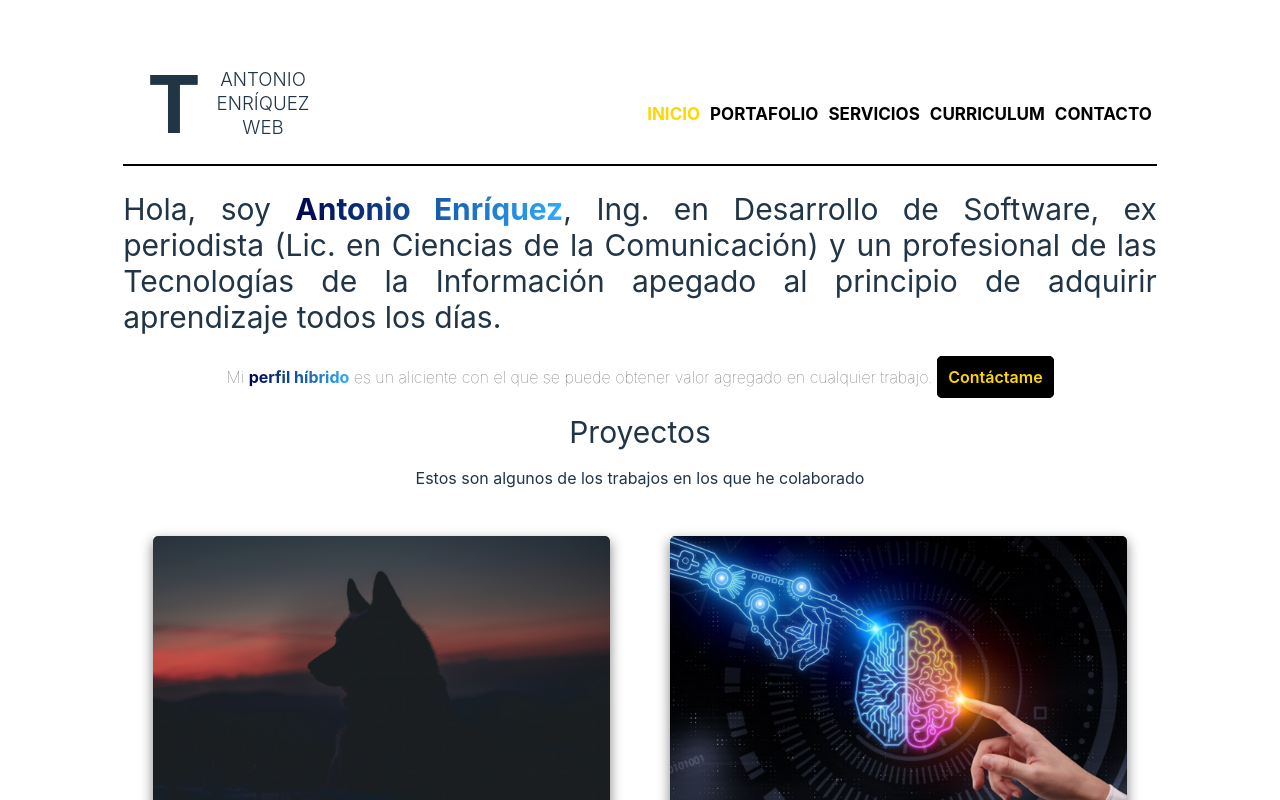
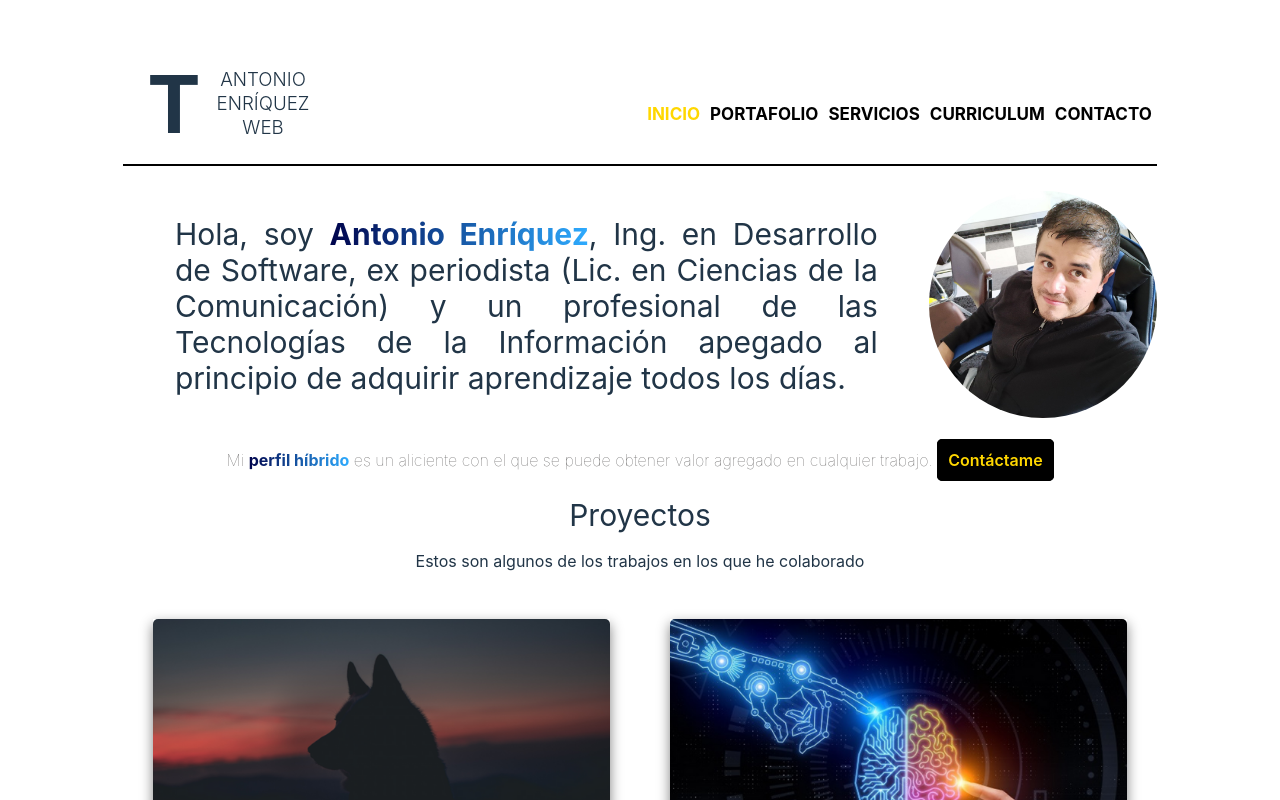
Before and after one commit to zucar0/blog-nextjs-cf, a React (Vite) app in the folder blog-proyecto-cf/: page /inicio in a window 1280 px wide. Shown: the top 800 px of the page. Built offline with nearby package versions, Linux system fonts and the light colour scheme.

Commit message:
imagen main

```diff
--- a/blog-proyecto-cf/src/App.css
+++ b/blog-proyecto-cf/src/App.css
@@ -236,3 +236,19 @@
 .page .mask{
   width: 100%;
 }
+
+.container-header{
+  display: inline-flex;
+}
+
+.container-header img{
+  border-radius: 100%;
+  aspect-ratio: 1/1;
+  object-fit: cover;
+  width: 22%;
+}
+
+.home .container-header .main{
+  padding-left: 5%;
+  padding-right: 5%;
+}
--- a/blog-proyecto-cf/src/components/inicio.jsx
+++ b/blog-proyecto-cf/src/components/inicio.jsx
@@ -5,9 +5,12 @@ import { ListadoTrabajos } from './listado';
 export const Inicio = () => {
   return (
     <div className='home'>
-      <h2 className='main'>
-        Hola, soy <strong>Antonio Enríquez</strong>, Ing. en Desarrollo de Software, ex periodista (Lic. en Ciencias de la Comunicación) y un profesional de las Tecnologías de la Información apegado al principio de adquirir aprendizaje todos los días.
-      </h2>
+      <div className="container-header">
+        <h2 className='main'>
+          Hola, soy <strong>Antonio Enríquez</strong>, Ing. en Desarrollo de Software, ex periodista (Lic. en Ciencias de la Comunicación) y un profesional de las Tecnologías de la Información apegado al principio de adquirir aprendizaje todos los días.
+        </h2>
+        <img src={"/images/avatar.png"} alt="Antonio Enríquez" title='Antonio Enríquez | Desarrollador web' />
+      </div>
       <p className='secondary'>
         Mi <strong>perfil híbrido</strong> es un aliciente con el que se puede obtener valor agregado en cualquier trabajo. <Link to="/contacto">Contáctame</Link>
       </p>
```
Also changed, not shown: blog-proyecto-cf/public/images/avatar.png (renamed from blog-proyecto-cf/public/images/avatar.jpg).
